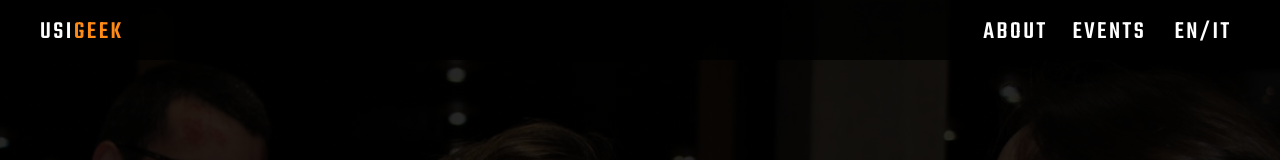
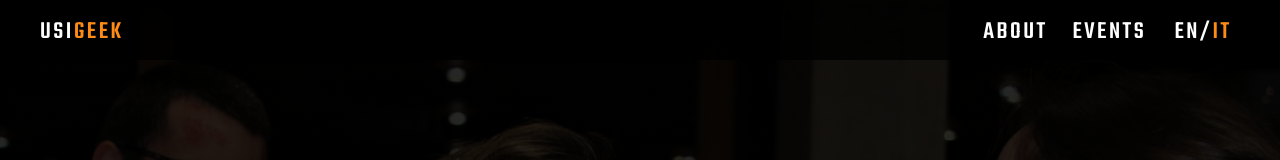
Before and after one commit to DaveKeehl/usigeek, a React (Create React App) app: page / in a window 1280 px wide. Shown: the top 160 px of the page. Built offline with nearby package versions, Linux system fonts and the light colour scheme.

Commit message:
Footer now prints year automatically

```diff
--- a/src/components/Events/Events.js
+++ b/src/components/Events/Events.js
@@ -1,12 +1,11 @@
 import React, { Component } from 'react';
 import Event from '../Event/Event';
 import img1 from '../../images/event1.png';
+import {language} from '../../utils';
 
 class Events extends Component {
 
 	render() {
-
-		var language = 'it';
 
 		const events = {
 			event_1: {
--- a/src/components/Footer/Footer.js
+++ b/src/components/Footer/Footer.js
@@ -19,7 +19,7 @@ class Footer extends Component {
 					<a href="https://t.me/UsiGeek"><img src={Telegram} alt="Telegram"></img></a>
 					<a href="https://discord.gg/WuW49yu"><img src={Discord} alt="Discord"></img></a>
 				</div>
-				<p>© 2020 USI Geek. Tutti i diritti riservati.</p>
+				<p>© {new Date().getFullYear()} USI Geek. Tutti i diritti riservati.</p>
 				<p>Sviluppato da <a href="https://www.davideciulla.com" target="_blank" rel="noopener noreferrer" aria-label="Davide Ciulla's Online Portfolio">Davide Ciulla</a></p>
 			</footer>
 		)
--- a/src/components/Header/Header.js
+++ b/src/components/Header/Header.js
@@ -1,5 +1,7 @@
 import React, { Component } from 'react';
 import {smoothScroll} from '../../utils';
+import {language} from '../../utils';
+import {changeLanguage} from '../../utils';
 
 class Header extends Component {
 	render () {
@@ -10,7 +12,7 @@ class Header extends Component {
 					<ul>
 						<li onClick={() =>{smoothScroll("about")}}>ABOUT</li>
 						<li onClick={() =>{smoothScroll("events")}}>EVENTS</li>
-						<li>EN/IT</li>
+						<li onClick={() =>{changeLanguage();console.log(language);}}><span id="en">EN</span>/<span id="it">IT</span></li>
 					</ul>
 				</div>
 			</nav>
--- a/src/styles/components/_header.scss
+++ b/src/styles/components/_header.scss
@@ -14,7 +14,7 @@
 	line-height: $header-font-size;
 	letter-spacing: calc(#{$header-font-size} * .1);
 	height: 60px;
-	span {
+	a span {
 		color: $orange;
 	}
 	ul {
@@ -27,6 +27,9 @@
 			&:hover {
 				border-bottom: 2px solid $orange;
 			}
+			#it {
+				color: $orange;
+			}
 		}
 	}
 }
--- a/src/styles/main.scss
+++ b/src/styles/main.scss
@@ -1,6 +1,5 @@
 // Configuration
 @import "utils/variables";
-@import "utils/mixins";
 @import "utils/fonts";
 
 // Reset
--- a/src/styles/utils/_general.scss
+++ b/src/styles/utils/_general.scss
@@ -26,3 +26,7 @@ h2 {
 	font-size: $h2-font-size;
 	font-weight: $h2-font-weight;
 }
+
+.active {
+	color: $orange !important;
+}
--- a/src/utils.js
+++ b/src/utils.js
@@ -4,3 +4,25 @@ export function smoothScroll(target) {
 		behavior: 'smooth'
 	});
 }
+
+export var language = 'it';
+
+export function changeLanguage() {
+	let it = document.getElementById("it");
+	let en = document.getElementById("en");
+	let firstToggle = 0;
+	if (language === 'it') {
+		language = 'en';
+		if (firstToggle === 0) {
+			it.style.color = "white";
+			firstToggle = 1;
+		}
+		it.classList.remove("active");
+		en.classList.add("active");
+	} else {
+		language = 'it';
+		en.classList.remove("active");
+		it.classList.add("active");
+	}
+
+}
```
